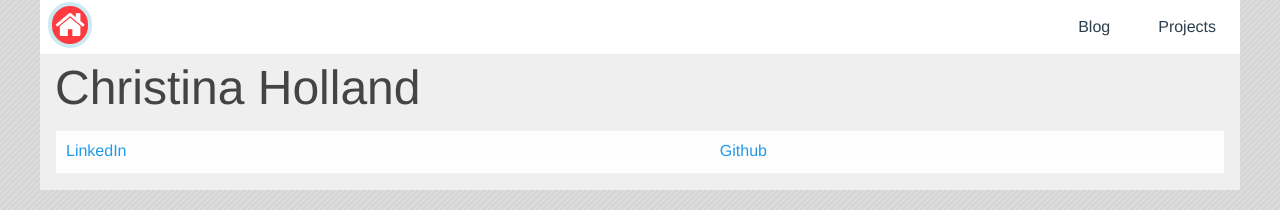
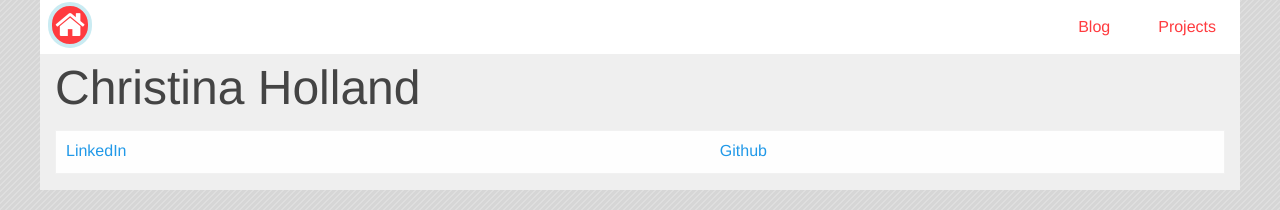
Before and after one commit to hsubox76/hsubox76.github.io, a Jekyll site: the page built from about-me/index.markdown, in a window 1280 px wide. Shown: the top 210 px of the page. Built offline with Jekyll 4.4.1, drawn with Linux system fonts in a browser that asks for light colours; nearby versions of some CDN libraries.

Commit message:
Remove unneeded color variables.

```diff
--- a/css/main.scss
+++ b/css/main.scss
@@ -4,12 +4,6 @@
 @import 'foundation';
 
 @include foundation-everything;
-
-$carnation: #EF6263;
-$summer-green: #8CBCB4;
-$biscay: #2D3E4F;
-$rajah: #F8B265;
-$don-juan: #5C4B51;
 
 $sky: #CAEBF2;
 $sky-dark: #78b7bf;
@@ -59,11 +53,11 @@ body {
   }
 
   a, a:link, a:visited {
-  	color: $biscay;
+  	color: $watermelon;
   }
 
   a:hover, a:active {
-  	color: $biscay;
+  	color: $watermelon;
   }
 }
 
@@ -156,10 +150,6 @@ body {
 
   a.post-title {
     color: $sky-darker;
-  }
-
-  a.repo-title {
-    color: $don-juan;
   }
 }
 
```
